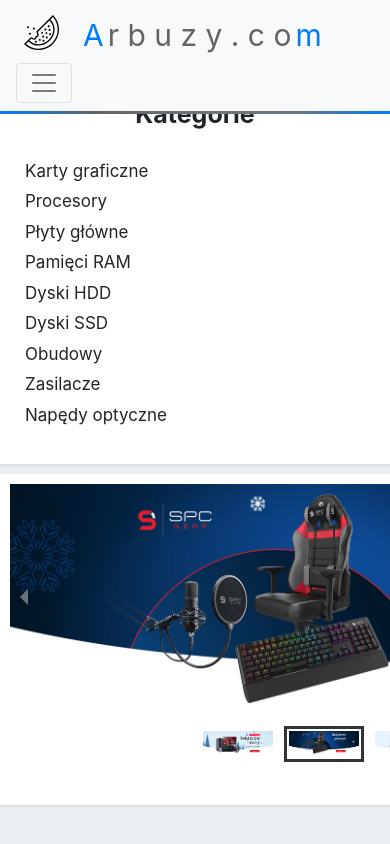
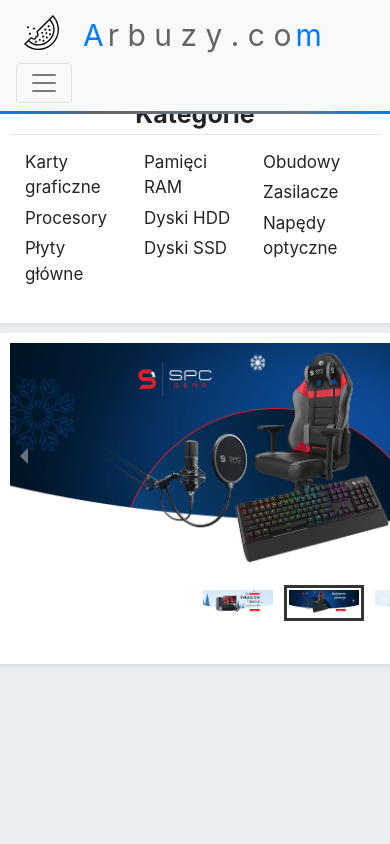
Before and after one commit to OstrowskiBartosz/Arbuzy, a React (Create React App) app in the folder client/: page / in a window 390 px wide. Built offline with nearby package versions, Linux system fonts and the light colour scheme.

Commit message:
dodanie kreski pod kategorią

```diff
--- a/client/src/App.css
+++ b/client/src/App.css
@@ -301,6 +301,11 @@
   user-select: auto;
 }
 
+hr {
+  margin-bottom: 0px;
+  margin-top: 0px;
+}
+
 .container.mainpage {
   margin-top: 86px;
   padding: 10px;
@@ -329,6 +334,10 @@
     margin-bottom: 10px;
   }
 
+  .categoryBar {
+    columns: 3;
+  }
+
   .carouselCol {
     margin-bottom: 10px;
   }
@@ -342,7 +351,6 @@
   text-align: center;
   font-weight: bold;
   font-size: 25px;
-  padding-bottom: 10px;
 }
 .categoryBar .categoryLink {
   list-style-type: none;
@@ -351,17 +359,6 @@
 .categoryBar .categoryLink:hover {
   color: green;
   cursor: pointer;
-}
-.MainPageBar {
-  text-align: left;
-  margin-top: 40px;
-}
-.polecaneProduktyBar {
-  text-align: left;
-}
-
-.megaPromocjeBar {
-  text-align: left;
 }
 
 .carousel {
--- a/client/src/components/MainPage.jsx
+++ b/client/src/components/MainPage.jsx
@@ -34,6 +34,7 @@ class CategoryBar extends React.Component {
     return (
       <div className="col categoryCol shadow-sm bg-white rounded">
         <div className="categoryHeader">Kategorie</div>
+        <hr />
         <ul className="categoryBar">
           <li id="3" className="categoryLink">
             Karty graficzne
```
